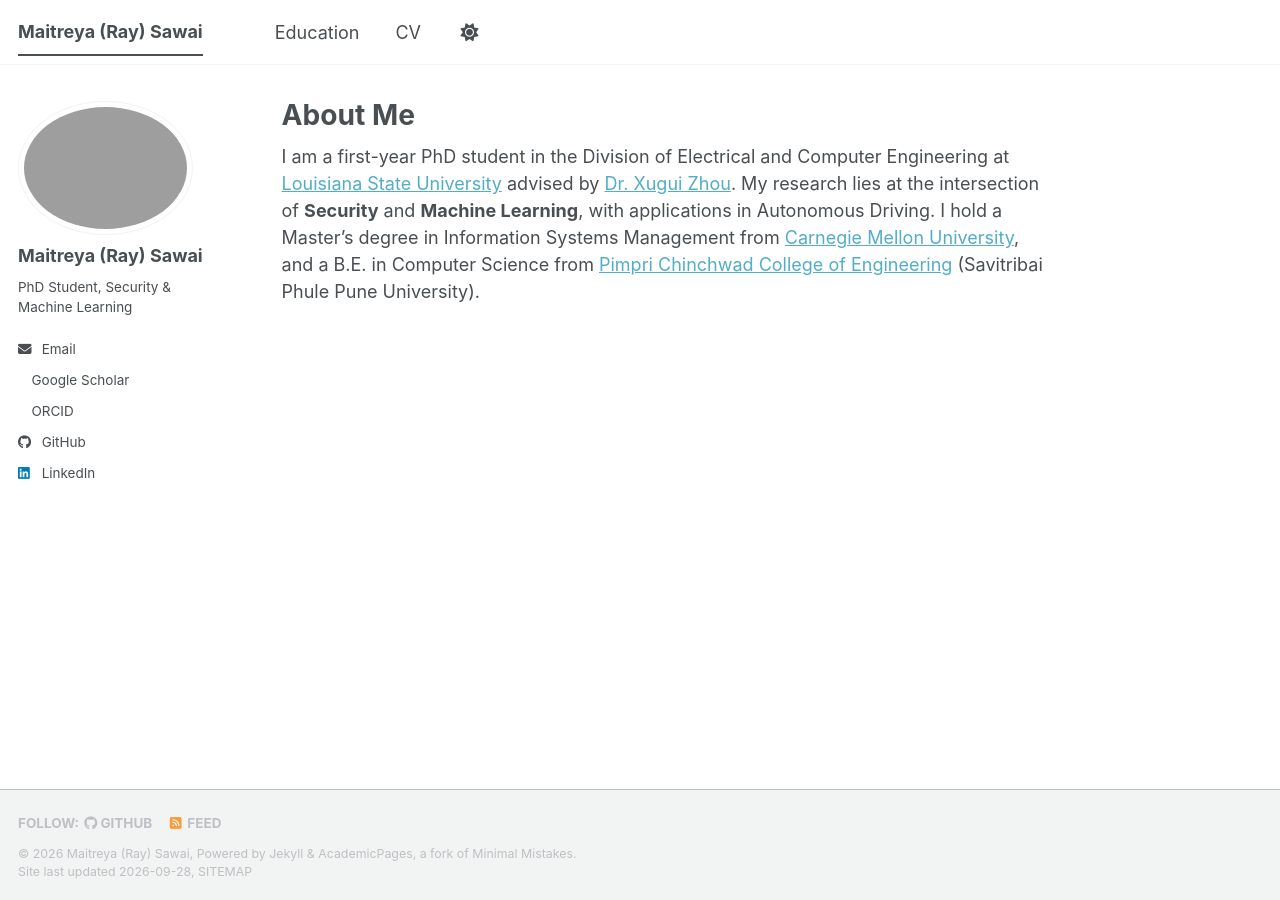
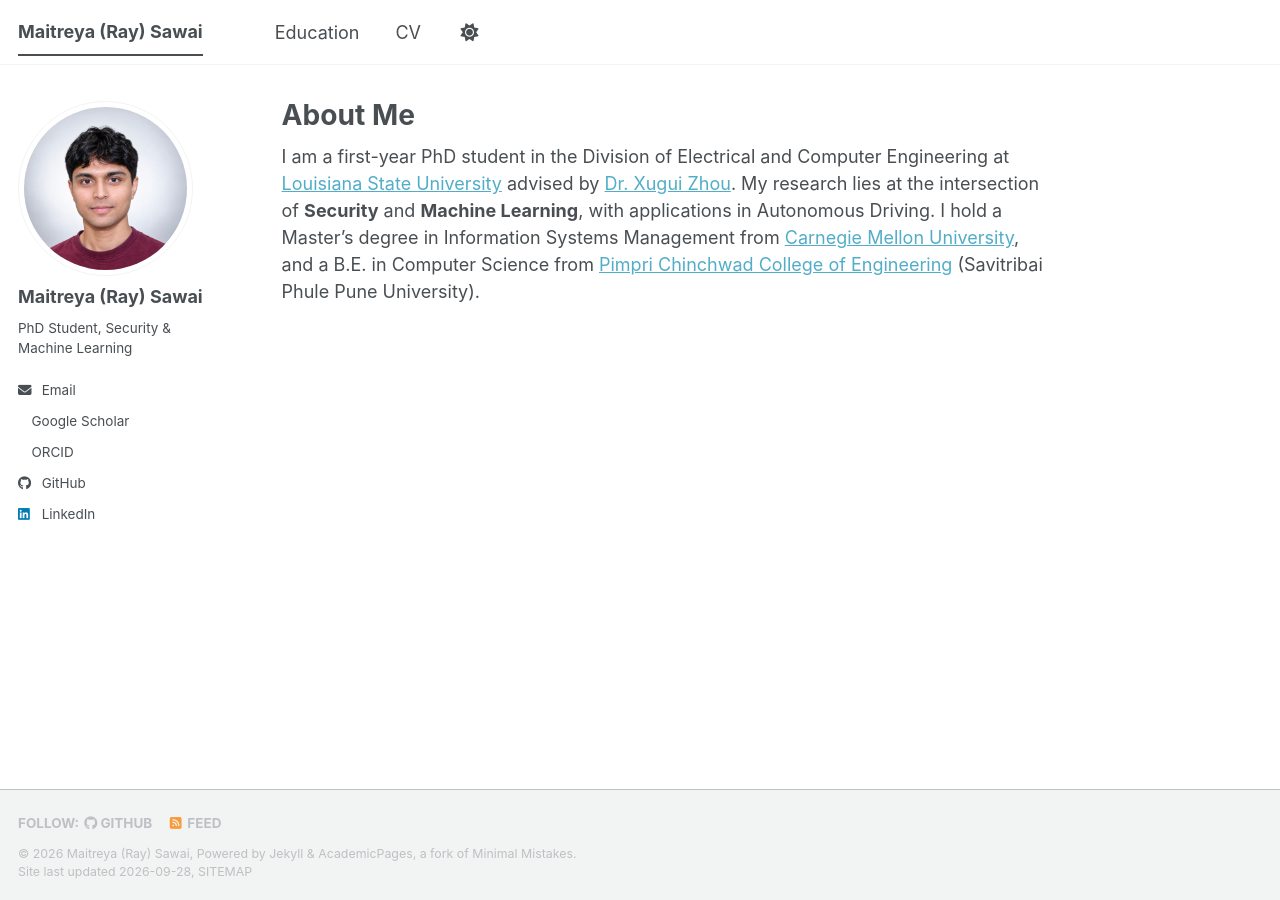
Before and after one commit to maitreya10/maitreya10.github.io, a Jekyll site: the page built from _pages/about.md, in a window 1280 px wide. Built offline with Jekyll 4.4.1, drawn with Linux system fonts in a browser that asks for light colours; a style sheet for code colours, icons or effects is not loaded.

Commit message:
Update _config.yml

```diff
--- a/_config.yml
+++ b/_config.yml
@@ -23,7 +23,7 @@ repository               : "maitreya10/maitreya10.github.io"
 #               Additional customization can be done by editing /_includes/author-profile.html
 author:
   # Biographic information
-  avatar           : "mss.png"
+  avatar           : "msray.jpg"
   name             : "Maitreya (Ray) Sawai"
   pronouns         : # example: "she/her"
   bio              : "PhD Student, Security & Machine Learning"
```
